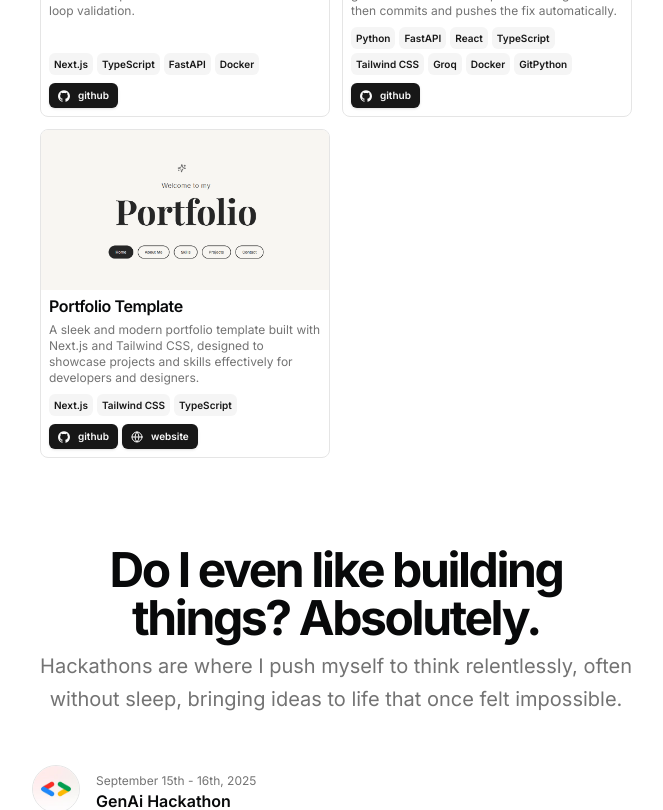
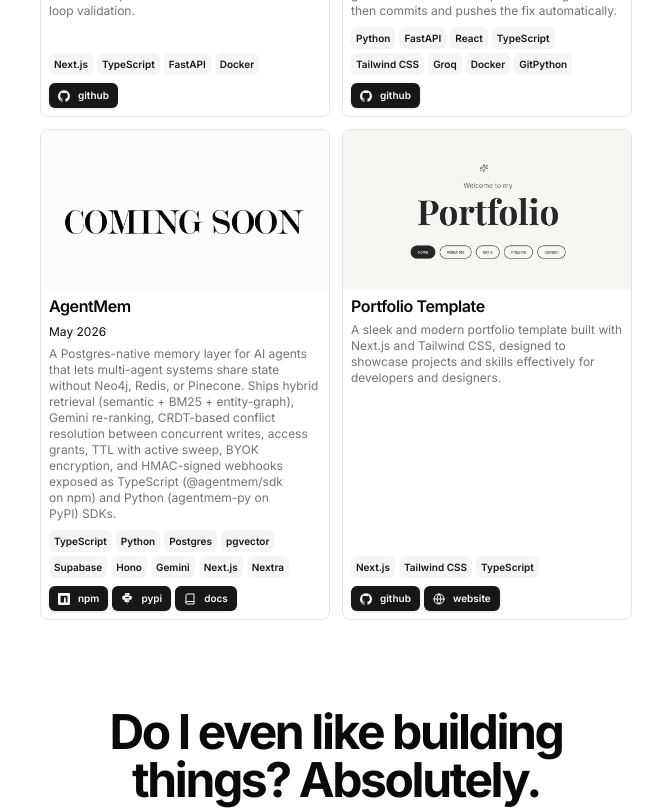
Before and after one commit to rooney011/portfolio-main, a Next.js app: page / in a window 1280 px wide. Shown: the part 2080-2890 px from the top of the page, without its empty margins (304-967 px from the left). Built offline with nearby package versions, Linux system fonts and the light colour scheme.

Commit message:
agentmem update

```diff
--- a/src/components/icons.tsx
+++ b/src/components/icons.tsx
@@ -1,8 +1,9 @@
-import { GlobeIcon, MailIcon } from "lucide-react";
+import { GlobeIcon, MailIcon, BookIcon } from "lucide-react";
 
 export type IconProps = React.HTMLAttributes<SVGElement>;
 
 export const Icons = {
+  book: (props: IconProps) => <BookIcon {...props} />,
   globe: (props: IconProps) => <GlobeIcon {...props} />,
   email: (props: IconProps) => <MailIcon {...props} />,
   linkedin: (props: IconProps) => (
@@ -220,4 +221,14 @@
       />
     </svg>
   ),
+  npm: (props: IconProps) => (
+    <svg viewBox="0 0 24 24" xmlns="http://www.w3.org/2000/svg" fill="currentColor" {...props}>
+      <path d="M1.763 0C.786 0 0 .786 0 1.763v20.474C0 23.214.786 24 1.763 24h20.474c.977 0 1.763-.786 1.763-1.763V1.763C24 .786 23.214 0 22.237 0zM5.13 5.323l13.837.019-.009 13.836h-3.464l.01-10.382h-3.456L12.04 19.17H5.113z"/>
+    </svg>
+  ),
+  python: (props: IconProps) => (
+    <svg viewBox="0 0 24 24" xmlns="http://www.w3.org/2000/svg" fill="currentColor" {...props}>
+      <path d="M11.838 0c-3.666 0-4.135.632-4.135 2.102v2.247h4.246v.631H7.135c-3.953 0-4.57 1.761-4.57 4.28 0 2.457.514 4.138 4.22 4.138h.907v-2.148c0-1.789 1.487-3.238 3.32-3.238h3.336c1.657 0 2.998-1.341 2.998-2.998V2.5c0-1.657-1.341-2.5-2.998-2.5h-2.515zm-.965 1.503a.965.965 0 1 1 0 1.93.965.965 0 0 1 0-1.93zM16.634 5.34v2.128c0 1.789-1.488 3.237-3.321 3.237h-3.336c-1.657 0-2.998 1.34-2.998 2.998v2.496c0 1.657 1.341 2.5 2.998 2.5h2.516c3.665 0 4.134-.633 4.134-2.103v-2.246h-4.246v-.632h4.814c3.953 0 4.57-1.761 4.57-4.28 0-2.457-.514-4.138-4.22-4.138h-.906v2.149c0-1.79-1.488-3.238-3.321-3.238h3.335zM12.873 20.567a.965.965 0 1 1 0 1.93.965.965 0 0 1 0-1.93z"/>
+    </svg>
+  ),
 };
--- a/src/data/resume.tsx
+++ b/src/data/resume.tsx
@@ -211,6 +211,32 @@
     video: "",
   },
   {
+      title: "AgentMem",
+      href: "https://agentmem-docs.vercel.app/",
+      dates: "May 2026",
+      active: true,
+      description:
+        "A Postgres-native memory layer for AI agents that lets multi-agent systems share state without Neo4j, Redis, or Pinecone. Ships hybrid retrieval (semantic + BM25 + entity-graph), Gemini re-ranking, CRDT-based conflict resolution between concurrent writes, access grants, TTL with active sweep, BYOK encryption, and HMAC-signed webhooks exposed as TypeScript (@agentmem/sdk on npm) and Python (agentmem-py on PyPI) SDKs.",
+      technologies: [
+        "TypeScript",
+        "Python",
+        "Postgres",
+        "pgvector",
+        "Supabase",
+        "Hono",
+        "Gemini",
+        "Next.js",
+        "Nextra",
+      ],
+      links: [
+        { type: "npm",  href: "https://www.npmjs.com/package/@agentmem/sdk", icon: <Icons.npm className="size-3" /> },
+        { type: "pypi", href: "https://pypi.org/project/agentmem-py/",        icon: <Icons.python className="size-3" /> },
+        { type: "docs", href: "https://agentmem-docs-rooney011.vercel.app/",  icon: <Icons.book  className="size-3" /> },
+      ],
+      image: "/Soon.png",
+      video: "",
+    },
+  {
       title: "Portfolio Template",
       href: "https://chatcollect.com",
       dates: "",
```
Also changed, not shown: public/Soon.png (added).
